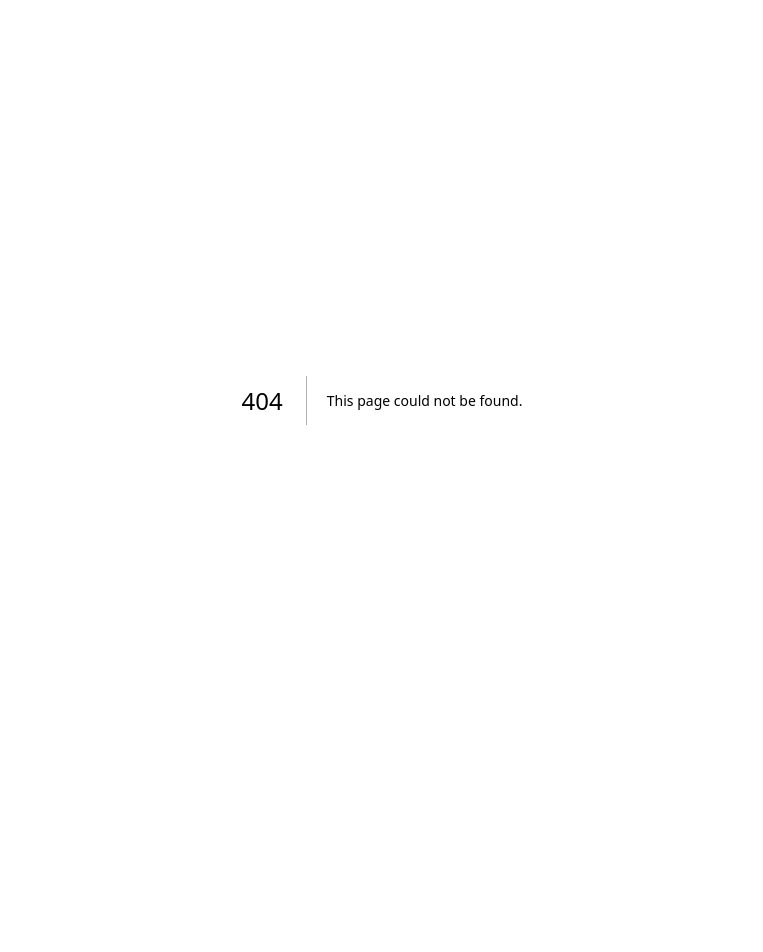
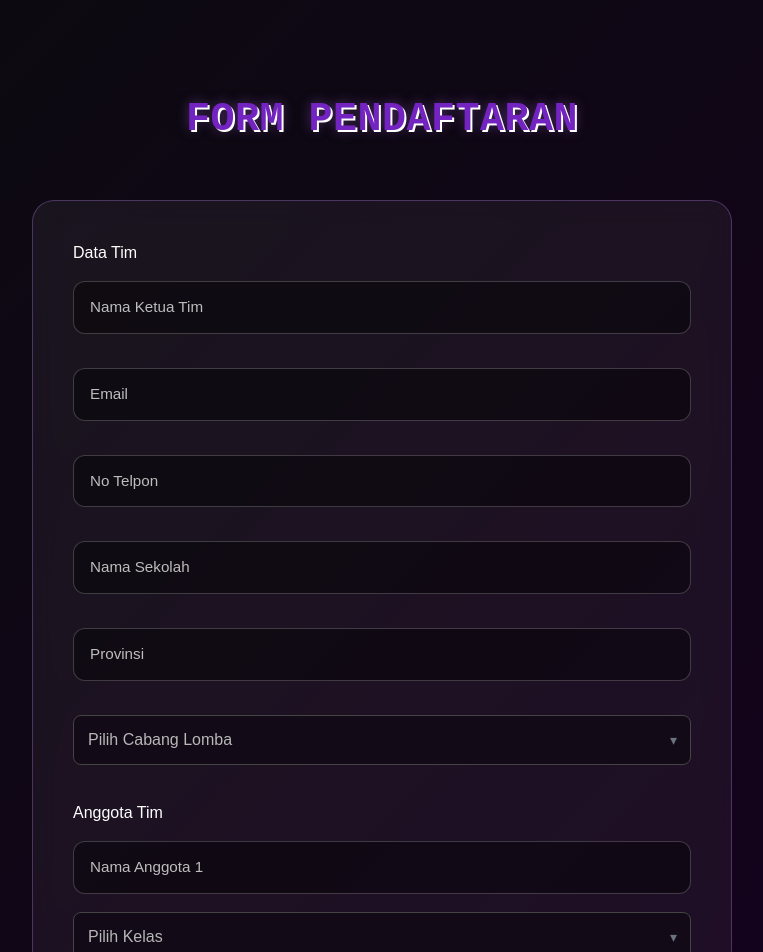
Before and after one commit to Rihza07/I-Smart-Competition, a Next.js app: page /register in a window 1280 px wide. Before the commit this address had no page. Shown: the top 952 px of the page, without its empty margins (258-1021 px from the left). Before the commit the page ends 800 px from the top, so only its background shows below. Built offline with nearby package versions, Linux system fonts and the light colour scheme.

Commit message:
tambahkan laman registrasi

```diff
--- a/app/components/Hero.tsx
+++ b/app/components/Hero.tsx
@@ -1,6 +1,41 @@
 "use client";
 
+import { useEffect, useState } from "react";
+import Link from "next/link";
+
 export default function Hero() {
+  const targetDate = new Date("2026-04-11T00:00:00").getTime();
+
+  const [timeLeft, setTimeLeft] = useState({
+    days: 0,
+    hours: 0,
+    minutes: 0,
+    seconds: 0,
+  });
+
+  useEffect(() => {
+    const interval = setInterval(() => {
+      const now = new Date().getTime();
+      const distance = targetDate - now;
+
+      if (distance <= 0) {
+        clearInterval(interval);
+        return;
+      }
+
+      const days = Math.floor(distance / (1000 * 60 * 60 * 24));
+      const hours = Math.floor(
+        (distance % (1000 * 60 * 60 * 24)) / (1000 * 60 * 60),
+      );
+      const minutes = Math.floor((distance % (1000 * 60 * 60)) / (1000 * 60));
+      const seconds = Math.floor((distance % (1000 * 60)) / 1000);
+
+      setTimeLeft({ days, hours, minutes, seconds });
+    }, 1000);
+
+    return () => clearInterval(interval);
+  }, [targetDate]);
+
   return (
     <section className="hero fade-in">
       <div className="container">
@@ -9,35 +44,30 @@ export default function Hero() {
           Ajang kompetisi akademik dan non-akademik terkemuka untuk SMP/MTS
           Se-Derajat
         </p>
-        <div className="countdown" id="countdown">
+
+        <div className="countdown">
           <div>
-            <span id="days">20</span>
+            <span>{timeLeft.days}</span>
             <p>Hari</p>
           </div>
           <div>
-            <span id="hours">12</span>
+            <span>{timeLeft.hours}</span>
             <p>Jam</p>
           </div>
           <div>
-            <span id="minutes">60</span>
+            <span>{timeLeft.minutes}</span>
             <p>Menit</p>
           </div>
           <div>
-            <span id="seconds">30</span>
+            <span>{timeLeft.seconds}</span>
             <p>Detik</p>
           </div>
         </div>
 
         <div className="hero-actions">
-          <div className="hero-actions">
-            <a
-              href="https://docs.google.com/forms/d/e/1FAIpQLSeV4a82zjUjrbYqi7bYV4HMR2irFUwLoaoCmUbcVwwYoxDLGQ/viewform"
-              target="_blank"
-              className="btn"
-            >
-              Daftar Sekarang
-            </a>
-          </div>
+          <Link href="/register" className="btn">
+            Daftar Sekarang
+          </Link>
         </div>
       </div>
     </section>
--- /dev/null
+++ b/app/components/RegistrationForm.tsx
@@ -0,0 +1,296 @@
+"use client";
+
+import { useState } from "react";
+
+interface Participant {
+  name: string;
+  kelas: string;
+}
+
+export default function RegistrationForm() {
+  const [form, setForm] = useState({
+    email: "",
+    phone: "",
+    school: "",
+    province: "",
+    competition: "",
+    leaderName: "",
+  });
+
+  const competitions = [
+    {
+      category: "Ilmu Pengetahuan & Sains",
+      items: [
+        {
+          value: "os_matematika",
+          label: "Olimpiade Sains Matematika",
+          maxMembers: 1,
+        },
+        {
+          value: "os_ipa",
+          label: "Olimpiade Sains IPA Terpadu",
+          maxMembers: 1,
+        },
+        {
+          value: "os_ips",
+          label: "Olimpiade Sains IPS Terpadu",
+          maxMembers: 1,
+        },
+        {
+          value: "lct_matematika",
+          label: "Lomba Cepat Tepat Matematika",
+          maxMembers: 3,
+        },
+        {
+          value: "lct_ipa",
+          label: "Lomba Cepat Tepat IPA Terpadu",
+          maxMembers: 3,
+        },
+        {
+          value: "lct_ips",
+          label: "Lomba Cepat Tepat IPS Terpadu",
+          maxMembers: 3,
+        },
+        {
+          value: "sang_juara",
+          label: "Sang Juara",
+          maxMembers: 1,
+        },
+      ],
+    },
+    {
+      category: "Bahasa & Sastra",
+      items: [
+        {
+          value: "debat_bindo",
+          label: "Debat Bahasa Indonesia",
+          maxMembers: 1,
+        },
+        { value: "debat_bing", label: "Debat Bahasa Inggris", maxMembers: 1 },
+        { value: "pidato_3_bahasa", label: "Pidato 3 Bahasa", maxMembers: 1 },
+        { value: "story_telling", label: "Story Telling", maxMembers: 1 },
+      ],
+    },
+    {
+      category: "Seni & Jurnalistik",
+      items: [
+        { value: "short_movie", label: "Short Movie", maxMembers: 1 },
+        { value: "desain_poster", label: "Desain Poster", maxMembers: 1 },
+        { value: "song_cover", label: "Song Cover", maxMembers: 1 },
+        { value: "tari_kolaborasi", label: "Tari Kolaborasi", maxMembers: 1 },
+      ],
+    },
+    {
+      category: "Special Competition",
+      items: [{ value: "catur", label: "Catur", maxMembers: 1 }],
+    },
+  ];
+
+  const [participants, setParticipants] = useState<Participant[]>([
+    { name: "", kelas: "" },
+  ]);
+
+  const [loading, setLoading] = useState(false);
+  const [message, setMessage] = useState("");
+
+  const handleChange = (
+    e: React.ChangeEvent<HTMLInputElement | HTMLSelectElement>,
+  ) => {
+    setForm({ ...form, [e.target.name]: e.target.value });
+  };
+
+  const handleParticipantChange = (
+    index: number,
+    field: keyof Participant,
+    value: string,
+  ) => {
+    const updated = [...participants];
+    updated[index][field] = value;
+    setParticipants(updated);
+  };
+
+  const validateForm = () => {
+    if (!form.email || !form.phone || !form.school) {
+      return "Semua data utama harus diisi.";
+    }
+
+    if (!form.competition) {
+      return "Pilih cabang lomba.";
+    }
+
+    if (participants.some((p) => !p.name || !p.kelas)) {
+      return "Semua data anggota harus lengkap.";
+    }
+
+    return null;
+  };
+
+  const handleSubmit = async (e: React.FormEvent) => {
+    e.preventDefault();
+    setMessage("");
+
+    const error = validateForm();
+    if (error) {
+      setMessage(error);
+      return;
+    }
+
+    setLoading(true);
+
+    // simulasi kirim data
+    await new Promise((resolve) => setTimeout(resolve, 1500));
+
+    setLoading(false);
+    setMessage("Pendaftaran berhasil dikirim!");
+  };
+  const handleCompetitionChange = (e: React.ChangeEvent<HTMLSelectElement>) => {
+    const selectedValue = e.target.value;
+
+    let selectedCompetition = null;
+
+    for (const group of competitions) {
+      const found = group.items.find((item) => item.value === selectedValue);
+      if (found) {
+        selectedCompetition = found;
+        break;
+      }
+    }
+
+    setForm({ ...form, competition: selectedValue });
+
+    if (selectedCompetition) {
+      const newParticipants = Array.from(
+        { length: selectedCompetition.maxMembers },
+        () => ({ name: "", kelas: "" }),
+      );
+
+      setParticipants(newParticipants);
+    }
+  };
+
+  return (
+    <form onSubmit={handleSubmit} className="contact-form">
+      <h3>Data Tim</h3>
+
+      <input
+        type="text"
+        name="leaderName"
+        placeholder="Nama Ketua Tim"
+        value={form.leaderName}
+        onChange={handleChange}
+        required
+      />
+
+      <input
+        type="email"
+        name="email"
+        placeholder="Email"
+        value={form.email}
+        onChange={handleChange}
+        required
+      />
+
+      <input
+        type="tel"
+        name="phone"
+        placeholder="No Telpon"
+        value={form.phone}
+        onChange={handleChange}
+        required
+      />
+
+      <input
+        type="text"
+        name="school"
+        placeholder="Nama Sekolah"
+        value={form.school}
+        onChange={handleChange}
+        required
+      />
+
+      <input
+        type="text"
+        name="province"
+        placeholder="Provinsi"
+        value={form.province}
+        onChange={handleChange}
+        required
+      />
+
+      <div className="select-wrapper">
+        <select
+          name="competition"
+          value={form.competition}
+          onChange={handleCompetitionChange}
+          className="form-input"
+          required
+        >
+          <option value="">Pilih Cabang Lomba</option>
+
+          {competitions.map((group) => (
+            <optgroup key={group.category} label={group.category}>
+              {group.items.map((comp) => (
+                <option key={comp.value} value={comp.value}>
+                  {comp.label}
+                </option>
+              ))}
+            </optgroup>
+          ))}
+        </select>
+      </div>
+
+      <h3 style={{ marginTop: "20px" }}>Anggota Tim</h3>
+
+      {participants.map((p, index) => (
+        <div
+          key={index}
+          style={{
+            marginBottom: "10px",
+            borderBottom: "2px solid #777",
+            paddingBottom: "30px",
+          }}
+        >
+          <input
+            type="text"
+            placeholder={`Nama Anggota ${index + 1}`}
+            value={p.name}
+            onChange={(e) =>
+              handleParticipantChange(index, "name", e.target.value)
+            }
+            required
+          />
+          <div className="select-wrapper">
+            <select
+              className="form-input"
+              value={p.kelas}
+              onChange={(e) =>
+                handleParticipantChange(index, "kelas", e.target.value)
+              }
+              required
+            >
+              <option value="" className="placeholder">
+                Pilih Kelas
+              </option>
+              <option value="7">7</option>
+              <option value="8">8</option>
+              <option value="9">9</option>
+            </select>
+          </div>
+        </div>
+      ))}
+
+      <button
+        type="submit"
+        className="btn"
+        disabled={loading}
+        style={{ marginTop: "20px", opacity: loading ? 0.7 : 1 }}
+      >
+        {loading ? "Mengirim..." : "Kirim Pendaftaran"}
+      </button>
+
+      {message && (
+        <p style={{ marginTop: "15px", color: "#c084fc" }}>{message}</p>
+      )}
+    </form>
+  );
+}
--- a/app/globals.css
+++ b/app/globals.css
@@ -2961,3 +2961,47 @@ height: auto;
 .faq-item.active .icon::after {
   transform: translateX(-50%) scaleY(0);
 }
+
+
+.select-wrapper {
+  position: relative;
+}
+
+.select-wrapper::after {
+  content: "▾";
+  position: absolute;
+  right: 14px;
+  top: 50%;
+  transform: translateY(-50%);
+  pointer-events: none;
+  font-size: 14px;
+  color: #6b7280;
+}
+
+
+.form-input {
+  height: auto;
+  width: 100%;
+  padding: 12px 14px;
+  border: 1px solid #444;
+  border-radius: 8px;
+  background-color: #120a16;
+  font-size: 16px;
+  font-family: inherit;
+  color: #b7b7b7; /* ← TEXT PUTIH */
+  outline: none;
+  transition: all 0.2s ease;
+
+  appearance: none;
+  -webkit-appearance: none;
+  -moz-appearance: none;
+}
+
+.form-input:focus {
+  border-color: #7c3aed;
+  background-color: #120a16;
+}
+
+.form-input::placeholder {
+  color: #cccccc;
+}
--- /dev/null
+++ b/app/register/page.tsx
@@ -0,0 +1,12 @@
+import RegistrationForm from "../components/RegistrationForm";
+
+export default function RegisterPage() {
+  return (
+    <section className="contact">
+      <div className="container">
+        <h2 className="font">Form Pendaftaran</h2>
+        <RegistrationForm />
+      </div>
+    </section>
+  );
+}
```
